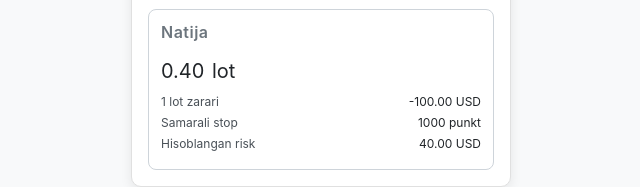
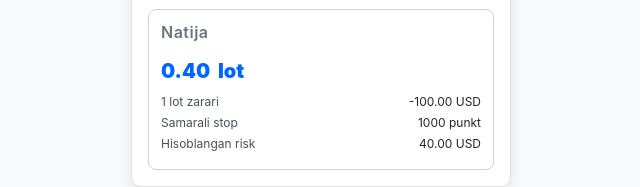
Before and after one commit to MisterAnOnYm96/lot-calculator, a plain HTML site: page index.html in a window 1280 px wide. Shown: the part 293-480 px from the top of the page, without its empty margins (319-959 px from the left). Drawn offline with Linux system fonts and the light colour scheme.

Commit message:
Update index.html

```diff
--- a/index.html
+++ b/index.html
@@ -148,18 +148,22 @@
             font-weight: 600;
             letter-spacing: 0.5px;
         }
+
+        /* LOT NATIJASI UCHUN YANGI RANG VA QALINLIK */
         .lot-result {
             font-size: 38px;
             font-weight: 900;
-            color: #28a745;
+            color: #0066ff; /* To'q ko'k rang */
             margin-bottom: 8px;
             line-height: 1.1;
         }
+
         .lot-result span {
             font-size: 20px;
-            font-weight: normal;
-            color: #212529;
+            font-weight: 900; /* "lot" so'zi ham qalin */
+            color: #0066ff;   /* "lot" so'zi ham to'q ko'k */
         }
+
         .result-details {
             display: flex;
             justify-content: space-between;
@@ -298,7 +302,6 @@
 
         calculatedRisk.textContent = formatNumber(riskAmount) + ' USD';
 
-        // 1 lot zarari (minus ishora bilan)
         let stopLossDamageForOneLot = stopLoss * valuePerPointPerLot;
         pointValue.textContent = '-' + formatNumber(stopLossDamageForOneLot) + ' USD';
     }
```
